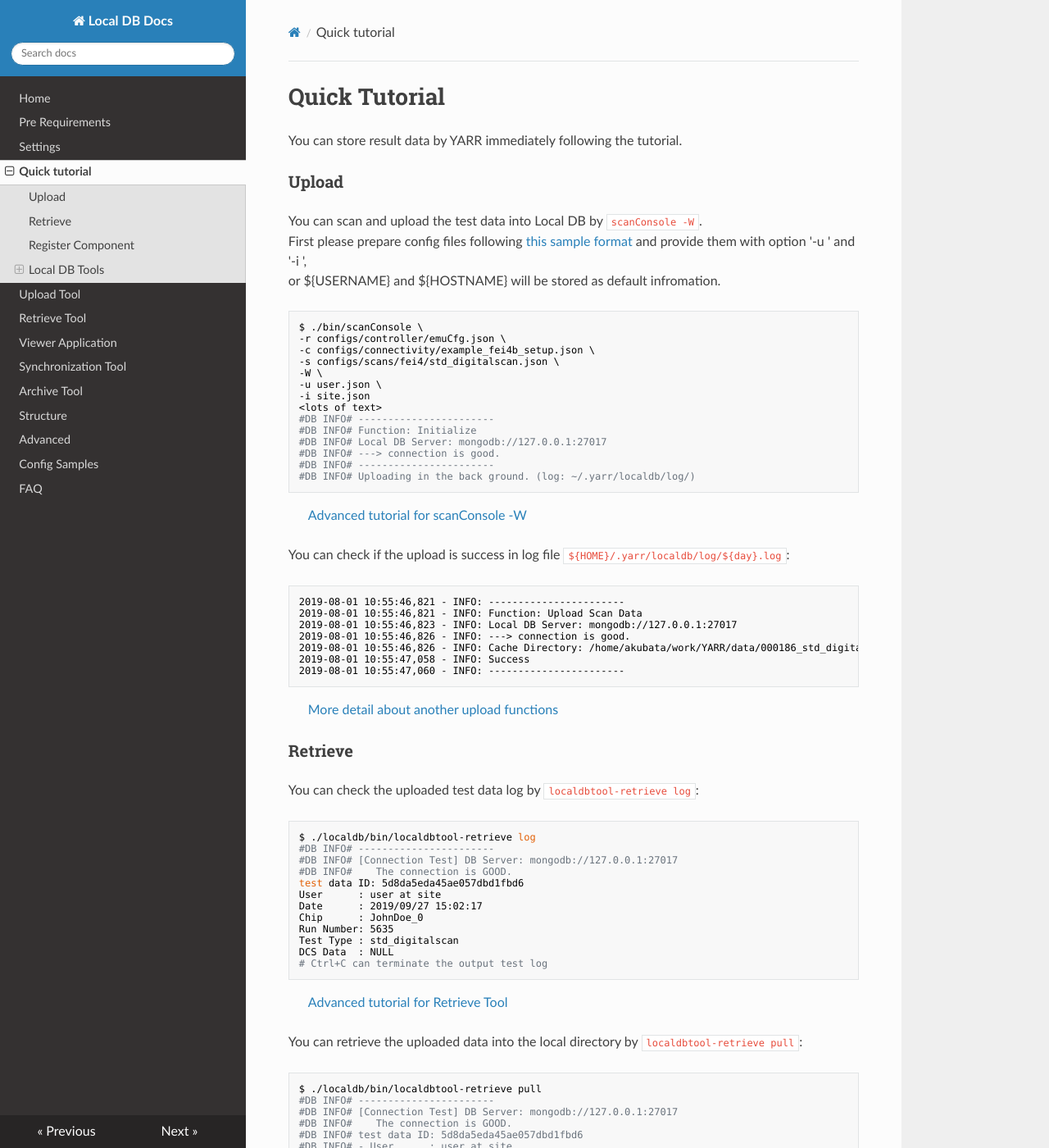
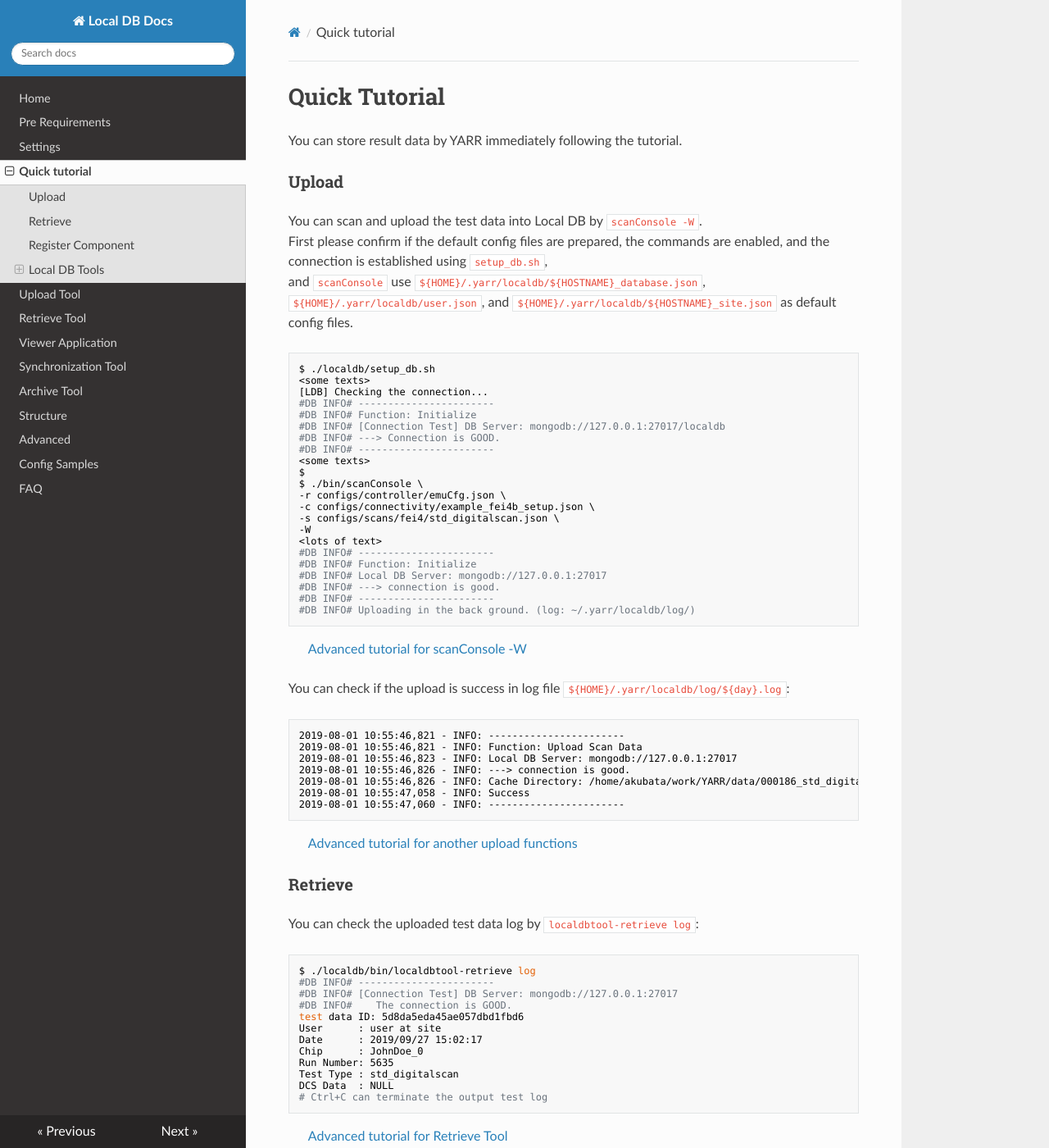
Before and after one commit to jlab-hep/localdb-docs, an MkDocs documentation site: the page built from docs/tutorial.md, in a window 1280 px wide and 1400 px high. Shown: the whole window at 82% size. Built offline with MkDocs 1.6.1, drawn with Linux system fonts in a browser that asks for light colours; nearby versions of some CDN libraries; old or Windows-style settings are respelled for this version of MkDocs; some of the changed text lies outside the part shown.

Commit message:
Updated tutorial page

````diff
--- a/docs/tutorial.md
+++ b/docs/tutorial.md
@@ -1,21 +1,29 @@
 # Quick Tutorial
 
-You can store result data by YARR immediately following the tutorial.<br>
+You can store result data by YARR immediately following the tutorial.
 
 ### Upload
 
 You can scan and upload the test data into Local DB by `scanConsole -W`. <br>
-First please prepare config files following [this sample format](https://localdb-docs.readthedocs.io/en/master/config/#user-cfg) and provide them with option '-u <user config file>' and '-i <site config file>', <br>
-or ${USERNAME} and ${HOSTNAME} will be stored as default infromation.
+First please confirm if the default config files are prepared, the commands are enabled, and the connection is established using `setup_db.sh`, <br>
+and `scanConsole` use `${HOME}/.yarr/localdb/${HOSTNAME}_database.json`, `${HOME}/.yarr/localdb/user.json`, and `${HOME}/.yarr/localdb/${HOSTNAME}_site.json` as default config files.
 
 ```bash
+$ ./localdb/setup_db.sh
+<some texts>
+[LDB] Checking the connection...
+#DB INFO# -----------------------
+#DB INFO# Function: Initialize
+#DB INFO# [Connection Test] DB Server: mongodb://127.0.0.1:27017/localdb
+#DB INFO# ---> Connection is GOOD.
+#DB INFO# -----------------------
+<some texts>
+$
 $ ./bin/scanConsole \
 -r configs/controller/emuCfg.json \
 -c configs/connectivity/example_fei4b_setup.json \
 -s configs/scans/fei4/std_digitalscan.json \
--W \
--u user.json \
--i site.json
+-W
 <lots of text>
 #DB INFO# -----------------------
 #DB INFO# Function: Initialize
@@ -24,7 +32,7 @@ $ ./bin/scanConsole \
 #DB INFO# -----------------------
 #DB INFO# Uploading in the back ground. (log: ~/.yarr/localdb/log/)
 ```
-> [Advanced tutorial for scanConsole -W](https://localdb-docs.readthedocs.io/en/master/upload/#upload-test-data)
+> [Advanced tutorial for scanConsole -W](upload.md)
 
 You can check if the upload is success in log file `${HOME}/.yarr/localdb/log/${day}.log`:
 
@@ -37,7 +45,7 @@ You can check if the upload is success in log file `${HOME}/.yarr/localdb/log/${
 2019-08-01 10:55:47,058 - INFO: Success
 2019-08-01 10:55:47,060 - INFO: -----------------------
 ```
-> [More detail about another upload functions](https://localdb-docs.readthedocs.io/en/master/upload/)
+> [Advanced tutorial for another upload functions](upload.md)
 
 ### Retrieve
 
@@ -86,7 +94,7 @@ $ ./localdb/bin/localdbtool-retrieve pull
 #DB INFO# Retrieve ... ./db-data/connectivity.json
 #DB INFO# -----------------------
 ```
-> [Advanced tutorial for Retrieve Tool](https://localdb-docs.readthedocs.io/en/master/retrieve/)
+> [Advanced tutorial for Retrieve Tool](retrieve.md)
 
 * List of restored data (default dir: `YARR/db_data`)
     * Test Information (Data ID, User, Date, Chips, Run #, Test type)
@@ -102,7 +110,7 @@ $ ./localdb/bin/localdbtool-retrieve pull
 ### Register Component
 
 You can register the component data and upload test data associated with the registered component data.<br>
-First please prepare connectivity file following [this sample format](https://localdb-docs.readthedocs.io/en/master/config/#component-cfg) and register by `dbAccessor -C -c <component connectivity file> -u <user config file> -i <site config file>`:<br>
+First please prepare connectivity file following [this sample format](config.md) and register by `dbAccessor -C -c <component connectivity file> -u <user config file> -i <site config file>`:<br>
 
 ```bash
 $ cd YARR
@@ -114,7 +122,7 @@ y
 #DB INFO# Completed the upload successfuly.
 #DB INFO# -----------------------
 ```
-> [More detail about Component Registration](https://localdb-docs.readthedocs.io/en/master/upload/#register-chipmodule-data)
+> [Advanced tutorial for Component Registration](upload.md)
 
 After registration, you can retrieve/generate the connectivity config file and the chip config files by `localdb-retrieve pull --chip <SERIAL NUMBER>`.<br>
 
@@ -130,7 +138,7 @@ $ ./localdb/bin/localdb-retrieve pull --chip <SERIAL NUMBER>
 #DB INFO# Retrieve ... ./db-data/connectivity.json
 #DB INFO# -----------------------
 ```
-> [More detail about retrieving funtion](https://localdb-docs.readthedocs.io/en/master/retrieve/)
+> [Advanced tutorial for retrieving funtion](retrieve.md)
 
 And you can upload test data associated with component data using these config files by `scanConsole`.
 
````
